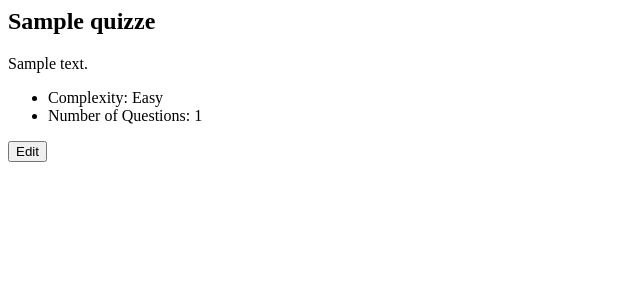
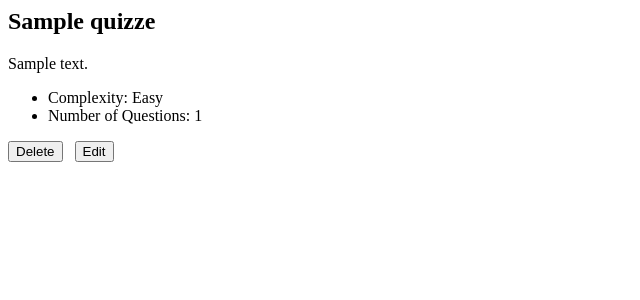
Before and after one commit to vitaliypopel/django-quiz, a Django app: template project/quiz/templates/unicorn/edit_quiz.html in a window 1280 px wide. Shown: the top 300 px of the page, without its empty margins (0-640 px from the left). Run offline with Django 5.2, Linux system fonts and the light colour scheme; the template is opened without the code that fills it: values that come from a table or form of the project are taken from there, others are empty; tables that the repository leaves empty hold one stand-in row (values such as "Sample post").

Commit message:
Added delete quiz button to edit_quiz component

```diff
--- a/project/quiz/components/edit_quiz.py
+++ b/project/quiz/components/edit_quiz.py
@@ -1,6 +1,6 @@
 from django_unicorn.components import UnicornView
 
-from django.shortcuts import get_object_or_404
+from django.shortcuts import get_object_or_404, redirect, reverse
 
 from quiz.models import Quiz
 
@@ -76,3 +76,7 @@ class EditQuizView(UnicornView):
         self.quiz.save()
 
         self.editing()
+
+    def delete_quiz(self):
+        Quiz.objects.get(url_title=self.url_title()).delete()
+        return redirect(reverse('quiz:dashboard'))
--- a/project/quiz/templates/unicorn/edit_quiz.html
+++ b/project/quiz/templates/unicorn/edit_quiz.html
@@ -97,6 +97,10 @@
                 </ul>
 
                 <div class="text-center mt-4">
+                    <button type="button" class="btn btn-outline-{{ color_theme }} gap-2 col-3" unicorn:click="delete_quiz">
+                        Delete
+                    </button>
+                    &nbsp;
                     <button type="button" class="btn btn-{{ color_theme }} gap-2 col-3" unicorn:click="editing">
                         Edit
                     </button>
```
